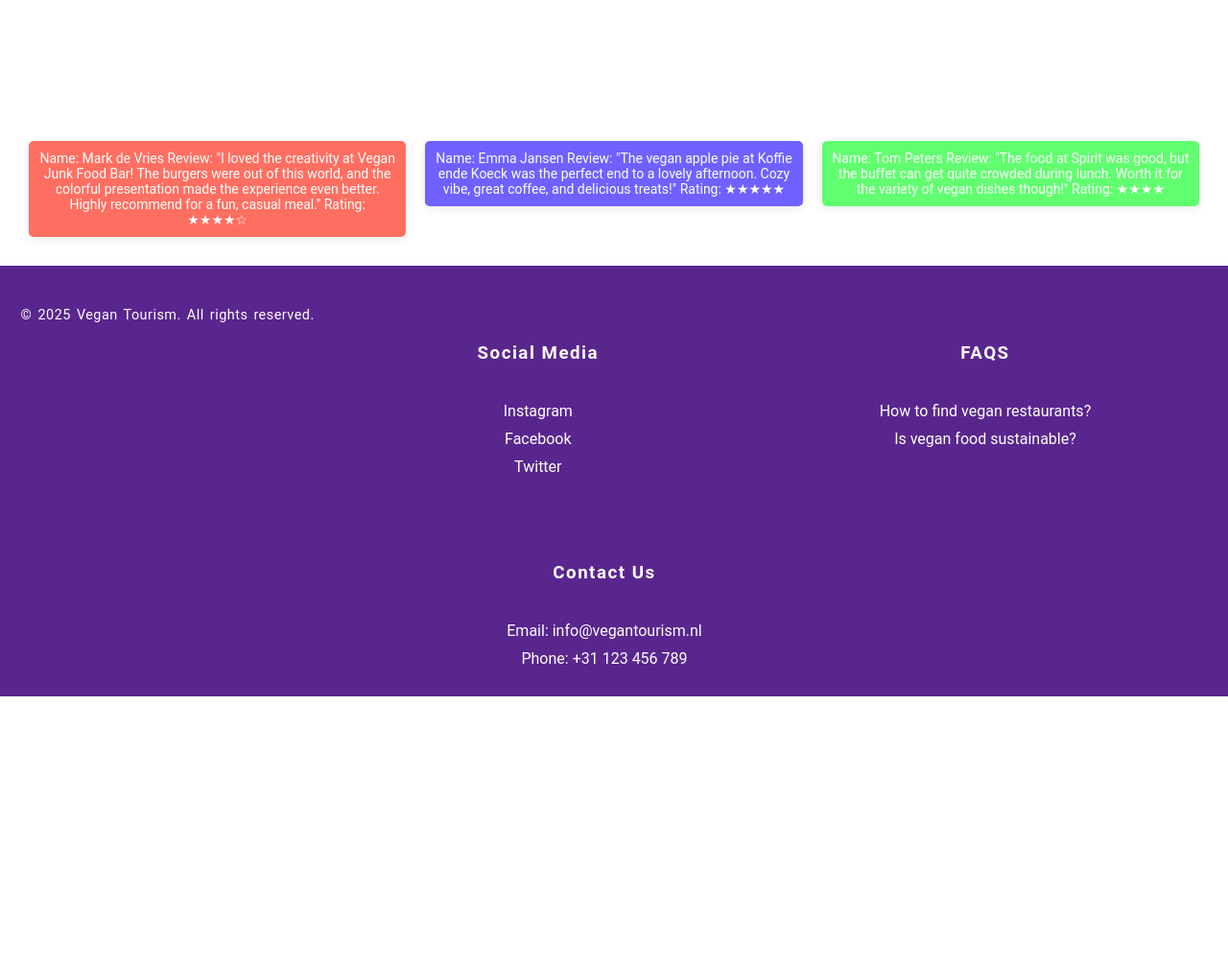
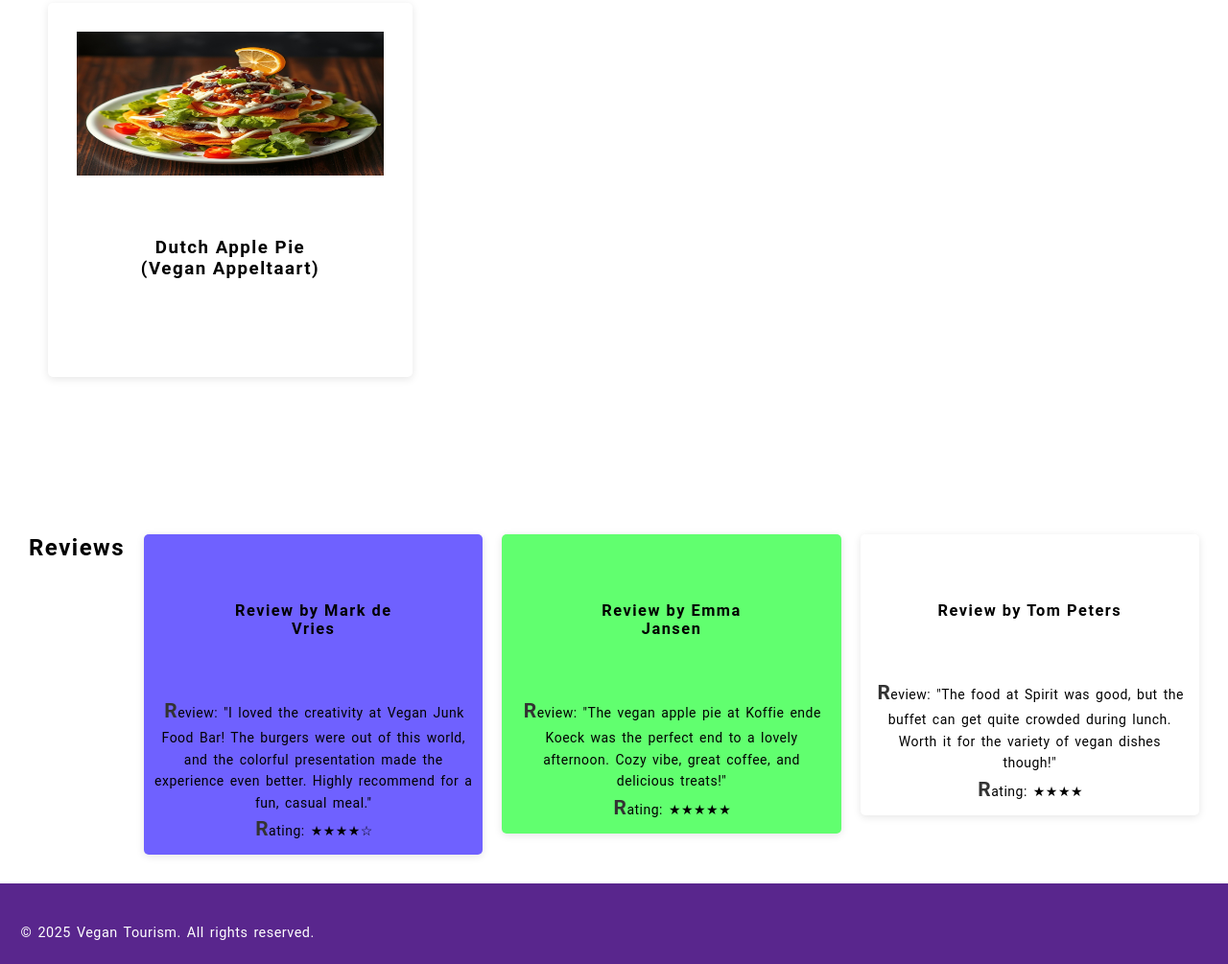
Before and after one commit to BotSnowy/VeganTourism, a plain HTML site: page LocalCuisnes.html in a window 1280 px wide. Shown: the part 1492-2497 px from the top of the page at 96% size. Before the commit the page ends 2218 px from the top, so only its background shows below. Drawn offline with Linux system fonts and the light colour scheme; files whose address does not match are found by name.

Commit message:
qfref
qweqweqw

```diff
--- a/LocalCuisnes.html
+++ b/LocalCuisnes.html
@@ -2,7 +2,8 @@
 <html lang="en">
     <head>
         <meta charset="UTF-8">
-        <meta name="Hanish" content="Hanish Suresh">
+        <meta name="viewport" content="width=device-width, initial-scale=1.0">
+        <meta name="Hanish Suresh" content="Vegan Tourism">
         <meta name="description" content="Your comprehensive guide to vegan tourism - discover plant-based restaurants, local cuisines, and travel tips for conscious travelers.">
         <meta name="keywords" content="vegan tourism, plant-based travel, vegan restaurants, vegan food, sustainable travel">
         <title>LocalCuisnes</title>
@@ -10,132 +11,95 @@
 
     </head>
     <body>
-
         <header>
-
-        <h1> <img class="imglogo" src="images/logo.png"  alt="vegan tourism"/></h1>
+            <h1><img class="imglogo" src="images/logo.png" alt="vegan tourism"></h1>
             <nav>
                 <ul>
-                <li><a href="index.html"> Home</a></li>
+                    <li><a href="index.html">Home</a></li>
                     <li><a href="about.html">About</a></li>
                     <li>
-                  <a href="#"> Restaurants</a>
+                        <a href="#">Restaurants</a>
                         <ul class="dropdown">
                             <li><a href="Restaurants.html">Popular Restaurants</a></li>
-                             <li><a href="LocalCuisnes.html">Local Cuisines</a></li>
+                            <li><a href="LocalCuisines.html">Local Cuisines</a></li>
                         </ul>
-
                     </li>
-
-           <li><a href="vegantips.html"> Vegan Tips</a></li>
-           <li><a href="contact.html"> Contact Us</a></li>
+                    <li><a href="vegantips.html">Vegan Tips</a></li>
+                    <li><a href="contact.html">Contact Us</a></li>
                 </ul>
                 <form>
-                <input type ="text" placeholder="Search for vegan-friendly restaurants...">
+                    <input type="text" placeholder="Search for vegan-friendly restaurants...">
                 </form>
             </nav>
         </header>
 
         <main>
-
             <h1>Here’s some local cuisines in the Netherlands</h1>
 
             <section class="HomePage">
-
+                <h2>Discover Local Cuisines</h2>
                 <article>
-            <img src="c:\Users\Hanis\OneDrive - Hogeschool Inholland\Desktop\Vegan tourism\Vegan tourism\images\34f4a7bf33073458d815b565ef8b11c5.jpeg" alt="Restaurants">
+                    <img src="images/34f4a7bf33073458d815b565ef8b11c5.jpeg" alt="Stamppot">
                     <h3>Stamppot (Vegan Style)</h3>
                 </article>
-
                 <article>
-            <img src="c:\Users\Hanis\OneDrive - Hogeschool Inholland\Desktop\Vegan tourism\Vegan tourism\images\bf885014881f3b7c42bc74d91cd3c04d.jpeg" alt="Restaurants">
+                    <img src="images/bf885014881f3b7c42bc74d91cd3c04d.jpeg" alt="Pannenkoeken">
                     <h3>Pannenkoeken (Vegan Pancakes)</h3>
                 </article>
-
                 <article>
-            <img src="c:\Users\Hanis\OneDrive - Hogeschool Inholland\Desktop\Vegan tourism\Vegan tourism\images\ef70ffbf04a3084e85c817877ea93fdd.jpeg" alt="Restaurants">
+                    <img src="images/ef70ffbf04a3084e85c817877ea93fdd.jpeg" alt="Bitterballen">
                     <h3>Bitterballen (Vegan Version)</h3>
                 </article>
-
                 <article>
-            <img src="c:\Users\Hanis\OneDrive - Hogeschool Inholland\Desktop\Vegan tourism\Vegan tourism\images\2a53bf970559dfc12c70adab6226bcbd.jpeg" alt="Restaurants">
+                    <img src="images/2a53bf970559dfc12c70adab6226bcbd.jpeg" alt="Erwtensoep">
                     <h3>Erwtensoep (Vegan Pea Soup)</h3>
                 </article>
-
                 <article>
-            <img src="c:\Users\Hanis\OneDrive - Hogeschool Inholland\Desktop\Vegan tourism\Vegan tourism\images\9bf74e384fecebc210a5d0b22a611c8c.jpeg" alt="Restaurants">
+                    <img src="images/9bf74e384fecebc210a5d0b22a611c8c.jpeg" alt="Hachee">
                     <h3>Hachee (Vegan Version)</h3>
                 </article>
-
                 <article>
-            <img src="c:\Users\Hanis\OneDrive - Hogeschool Inholland\Desktop\Vegan tourism\Vegan tourism\images\3efc2a2e5052f65baa5db0bfe2d18762.jpeg" alt="Restaurants">
+                    <img src="images/3efc2a2e5052f65baa5db0bfe2d18762.jpeg" alt="Patat Speciaal">
                     <h3>Patat Speciaal (Vegan Fries)</h3>
                 </article>
-
                 <article>
-            <img src="c:\Users\Hanis\OneDrive - Hogeschool Inholland\Desktop\Vegan tourism\Vegan tourism\images\e039a639fe772fa1efcbb0a37a965ccf.jpeg" alt="Restaurants">
+                    <img src="images/e039a639fe772fa1efcbb0a37a965ccf.jpeg" alt="Pannenkoeken">
                     <h3>Pannenkoeken (Vegan Pancakes)</h3>
                 </article>
-
                 <article>
-            <img src="c:\Users\Hanis\OneDrive - Hogeschool Inholland\Desktop\Vegan tourism\Vegan tourism\images\5885f05645aa650cea8b29d033cc019a.jpeg" alt="Restaurants">
+                    <img src="images/5885f05645aa650cea8b29d033cc019a.jpeg" alt="Broodje Haring">
                     <h3>Broodje Haring (Vegan Version)</h3>
                 </article>
-
                 <article>
-            <img src="c:\Users\Hanis\OneDrive - Hogeschool Inholland\Desktop\Vegan tourism\Vegan tourism\images\84b484f69bfe744f21026a0c0b88c0fa.jpeg" alt="Restaurants">
+                    <img src="images/84b484f69bfe744f21026a0c0b88c0fa.jpeg" alt="Dutch Apple Pie">
                     <h3>Dutch Apple Pie (Vegan Appeltaart)</h3>
                 </article>
             </section>
 
-<h3>"Worried that our suggestions might not match your taste?
-
-    Check out these reviews from others—they might just change your mind."</h3>
+            <h3>"Worried that our suggestions might not match your taste? Check out these reviews from others—they might just change your mind."</h3>
 
             <section class="reviews">
-
-    <article>Name: Mark de Vries
-        Review: "I loved the creativity at Vegan Junk Food Bar! The burgers were out of this world, and the colorful presentation made the experience even better. Highly recommend for a fun, casual meal."
-        Rating: ★★★★☆</article>
-    <article>Name: Emma Jansen
-        Review: "The vegan apple pie at Koffie ende Koeck was the perfect end to a lovely afternoon. Cozy vibe, great coffee, and delicious treats!"
-
-        Rating: ★★★★★</article>
-    <article>Name: Tom Peters
-        Review: "The food at Spirit was good, but the buffet can get quite crowded during lunch. Worth it for the variety of vegan dishes though!"
-
-        Rating: ★★★★</article>
+                <h2>Reviews</h2>
+                <article>
+                    <h3>Review by Mark de Vries</h3>
+                    <p>Review: "I loved the creativity at Vegan Junk Food Bar! The burgers were out of this world, and the colorful presentation made the experience even better. Highly recommend for a fun, casual meal."</p>
+                    <p>Rating: ★★★★☆</p>
+                </article>
+                <article>
+                    <h3>Review by Emma Jansen</h3>
+                    <p>Review: "The vegan apple pie at Koffie ende Koeck was the perfect end to a lovely afternoon. Cozy vibe, great coffee, and delicious treats!"</p>
+                    <p>Rating: ★★★★★</p>
+                </article>
+                <article>
+                    <h3>Review by Tom Peters</h3>
+                    <p>Review: "The food at Spirit was good, but the buffet can get quite crowded during lunch. Worth it for the variety of vegan dishes though!"</p>
+                    <p>Rating: ★★★★</p>
+                </article>
             </section>
         </main>
 
-
-
         <footer>
-
             <p>&copy; 2025 Vegan Tourism. All rights reserved.</p>
-
-    <section>
-        <h3>Social Media</h3>
-        <ul>
-                <li><a href="#">Instagram</a></li>
-                <li><a href="#">Facebook</a></li>
-                <li><a href="#">Twitter</a></li>
-        </ul>
-    </section>
-
-    <section>
-        <h3>FAQS</h3>
-        <ul>
-            <li><a href="#">How to find vegan restaurants?</a></li>
-            <li><a href="#">Is vegan food sustainable?</a></li>
-        </ul>
-    </section>
-
-    <section>
-        <h3>Contact Us</h3>
-            <ul>
-                <li>Email: info@vegantourism.nl</li>
-                <li>Phone: +31 123 456 789</li>
-            </ul>
-    </section>
         </footer>
+    </body>
+</html>
```
Also changed, not shown: Restaurants.html (+25 -79 lines), about.html (+1 -25 lines), contact.html (+1 -26 lines), index.html (+1 -26 lines), submit.html (deleted, +0 -18 lines), vegantips.html (+1 -25 lines). Lines whose indentation alone changed are shown as unchanged.
